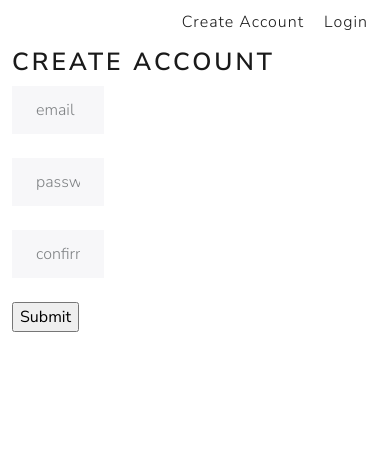
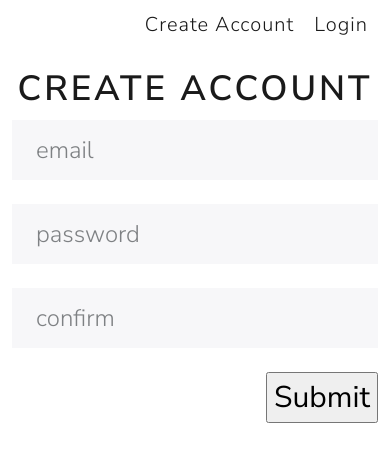
Before and after one commit to IshanKunada/DogFindr, a Flask app: page /createaccount in a window 390 px wide. Shown: the top 462 px of the page. Run offline with Flask 3, Linux system fonts and the light colour scheme; some libraries are stand-ins or nearby versions.

Commit message:
mobile friendly changes

```diff
--- a/app.py
+++ b/app.py
@@ -17,7 +17,7 @@ app.secret_key = "1234567"  # TODO: use os.getenv()
 db = SQLAlchemy(app)
 login_manager = LoginManager(app)
 login_manager.login_view = 'login'
-POSTS_PER_PAGE = 21
+POSTS_PER_PAGE = 30
 
 admins = ['ishan.kunada@gmail.com', 'admin@gmail.com', 'admin2@gmail.com', 'csumani@yahoo.com', 'mehanni@gmail.com']
 
--- a/static/css/style.css
+++ b/static/css/style.css
@@ -25,3 +25,31 @@
 .next-page{
     float:right;
 }
+
+
+@media only screen and (max-width: 600px) {
+    .mobile-input{
+        font-size:24px;
+    }
+    .mobile-title{
+        font-size: 35px;
+        text-align:center;
+        margin-bottom:10px;
+    }
+    .mobile-submit{
+        float:right;
+        font-size:30px;
+    }
+    .topbar{
+        font-size: 20px;
+    }
+    .main-content{
+        padding-top:20px;
+    }
+    .dogheading {
+        width: 10px;
+    }
+    .dogvalue{
+        width: 200px;
+    }
+}
--- a/templates/community.html
+++ b/templates/community.html
@@ -1,8 +1,8 @@
 <html>
 
 <head>
-<!-- TODO: use url_for -->
-<link href="{{ url_for('static', filename='css/bootstrap.min.css') }}" rel="stylesheet">
+    <meta name="viewport" content="width=device-width, initial-scale=1.0">
+    <link href="{{ url_for('static', filename='css/bootstrap.min.css') }}" rel="stylesheet">
   <link href="{{ url_for('static', filename='css/style.css') }}" rel="stylesheet">
 </head>
 
--- a/templates/createaccount.html
+++ b/templates/createaccount.html
@@ -1,17 +1,20 @@
 <html>
 
 <head>
+  <meta name="viewport" content="width=device-width, initial-scale=1.0">
   <link href="{{ url_for('static', filename='css/bootstrap.min.css') }}" rel="stylesheet">
   <link href="{{ url_for('static', filename='css/style.css') }}" rel="stylesheet">
 </head>
 
 <body class="container">
+  <div>
     {% include 'navlogout.html' %}
 
     <br>
     <br>
 
-  <div>{% with messages = get_flashed_messages() %}
+    <div>
+      {% with messages = get_flashed_messages() %}
         {% if messages %}
           <ul class=flashes>
           {% for message in messages %}
@@ -21,14 +24,17 @@
         {% endif %}
       {% endwith %}
     </div>
+  </div>
 
-  <h1>Create account</h1>
+  <div class="main-content">
+    <h1 class="mobile-title">Create account</h1>
     <form action="/createaccount" method = "post">
-    <div class="form-row"><div class="col-3"><input type="email" id="email" name="email" placeholder="email" class="form-control"></div></div><br>
-    <div class="form-row"><div class="col-3"><input type="password" id="password" name="password" placeholder="password" class="form-control"></div></div><br>
-    <div class="form-row"><div class="col-3"><input type = "password" id="confirmpassword" name="confirmpassword" placeholder="confirm" class="form-control"></div></div><br>
-    <input type="submit" value="Submit">
+      <div class="form-row"><div class="col-12 col-lg-3"><input type="email" id="email" name="email" placeholder="email" class="form-control mobile-input"></div></div><br>
+      <div class="form-row"><div class="col-12 col-lg-3"><input type="password" id="password" name="password" placeholder="password" class="form-control mobile-input"></div></div><br>
+      <div class="form-row"><div class="col-12 col-lg-3"><input type = "password" id="confirmpassword" name="confirmpassword" placeholder="confirm" class="form-control mobile-input"></div></div><br>
+      <input type="submit" value="Submit" class="mobile-submit">
     </form>
+  </div>
 
   <script src="https://cdn.jsdelivr.net/npm/bootstrap@5.3.3/dist/js/bootstrap.bundle.min.js" integrity="sha384-YvpcrYf0tY3lHB60NNkmXc5s9fDVZLESaAA55NDzOxhy9GkcIdslK1eN7N6jIeHz" crossorigin="anonymous"></script>
 </body>
--- a/templates/index.html
+++ b/templates/index.html
@@ -1,6 +1,7 @@
 <html>
 
 <head>
+  <meta name="viewport" content="width=device-width, initial-scale=1.0">
   <link href="{{ url_for('static', filename='css/bootstrap.min.css') }}" rel="stylesheet">
   <link href="{{ url_for('static', filename='css/style.css') }}" rel="stylesheet">
 </head>
--- a/templates/resources.html
+++ b/templates/resources.html
@@ -1,6 +1,7 @@
 <html>
 
 <head>
+  <meta name="viewport" content="width=device-width, initial-scale=1.0">
   <link href="{{ url_for('static', filename='css/bootstrap.min.css') }}" rel="stylesheet">
   <link href="{{ url_for('static', filename='css/style.css') }}" rel="stylesheet">
 </head>
```
Also changed, not shown: templates/dog.html (+20 -13 lines), templates/home.html (+9 -4 lines), templates/login.html (+11 -5 lines), templates/nav.html (+4 -4 lines), templates/newdog.html (+7 -2 lines), instance/DogShelter2.db. Lines whose indentation alone changed are shown as unchanged.
